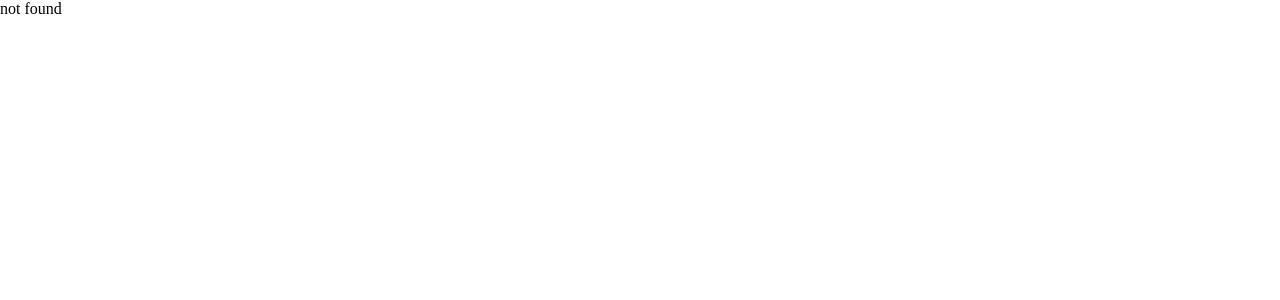
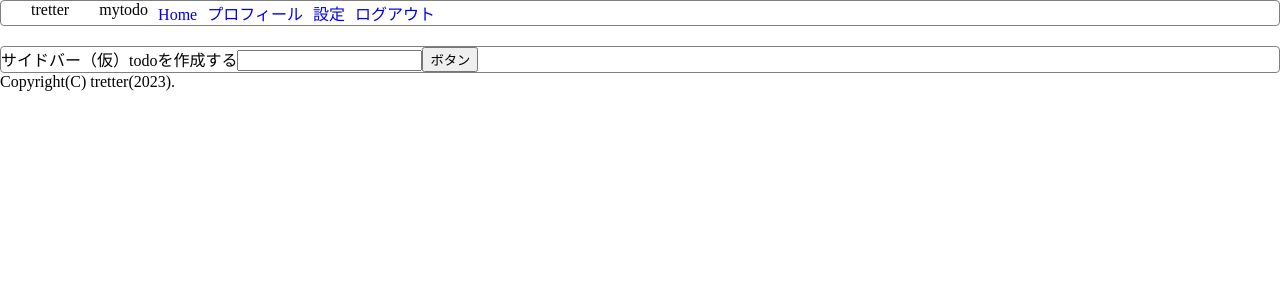
Before and after one commit to ThubasaSato/tretter, a Next.js app in the folder frontend/: page /my_todo in a window 1280 px wide. Before the commit this address had no page. Shown: the top 300 px of the page. Built offline with nearby package versions, Linux system fonts and the light colour scheme.

Commit message:
mytodoページ刷新、一部style修正 #3

```diff
--- /dev/null
+++ b/frontend/src/pages/my_todo.tsx
@@ -0,0 +1,12 @@
+import { MyTodo } from "../components/MyTodo";
+import { Layout } from "src/layouts/Layout";
+
+const MyTodoPage = () => (
+  <>
+    <Layout pageTitle="mytodo">
+      <MyTodo />
+    </Layout>
+  </>
+);
+
+export default MyTodoPage;
--- a/frontend/src/styles/css/reset.css
+++ b/frontend/src/styles/css/reset.css
@@ -85,4 +85,5 @@ video {
   font-size: 100%;
   font: inherit;
   vertical-align: baseline;
+  text-decoration: none;
 }
```
